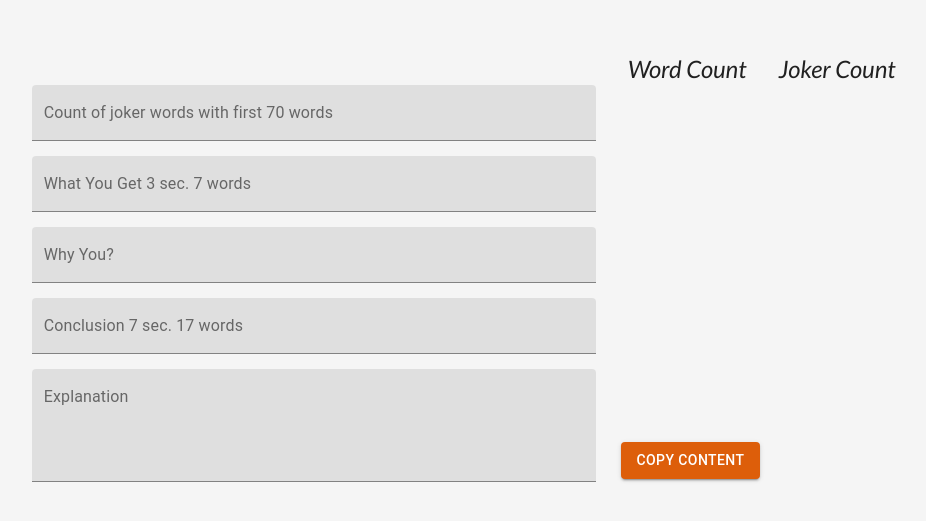
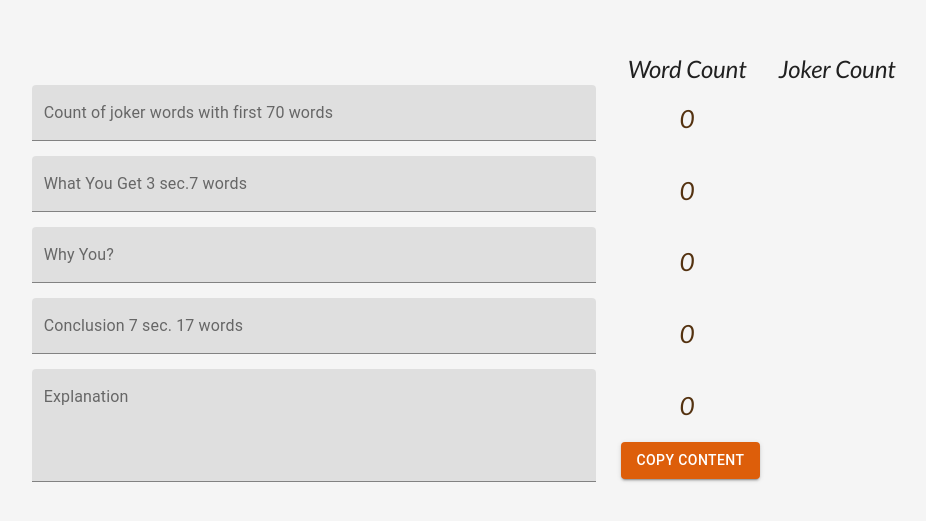
Before and after one commit to Shakib448/wordcount-avivson, a React (Create React App) app: page / in a window 1280 px wide. Shown: the part 109-630 px from the top of the page, without its empty margins (133-1059 px from the left). Built offline with nearby package versions, Linux system fonts and the light colour scheme.

Commit message:
WIP on Theme

```diff
--- a/src/components/Form/Form.js
+++ b/src/components/Form/Form.js
@@ -6,9 +6,11 @@ import {
   TextField,
   Typography,
   Button,
+  List,
+  ListItem,
 } from "@material-ui/core";
-import React from "react";
 import { makeStyles } from "@material-ui/core/styles";
+import { useState } from "react";
 
 const useStyles = makeStyles({
   root: {
@@ -29,10 +31,21 @@ const useStyles = makeStyles({
     top: 405,
     right: 270,
   },
+  countItems: {
+    fontSize: 25,
+    color: "#543210",
+    marginBottom: 20,
+  },
 });
 
 const Form = () => {
   const classes = useStyles();
+
+  const [joker, setJoker] = useState(0);
+  const [get, setGet] = useState(0);
+  const [why, setWhy] = useState(0);
+  const [conclusion, setConclusion] = useState(0);
+  const [explanation, setExplanation] = useState(0);
 
   return (
     <>
@@ -46,24 +59,28 @@ const Form = () => {
                   label="Count of joker words with first 70 words"
                   variant="filled"
                   className={classes.formControl}
+                  onChange={(e) => setJoker(e.target.value)}
                 />
                 <TextField
                   id="filled-basic"
-                  label="What You Get 3 sec. 7 words"
+                  label="What You Get 3 sec.7 words"
                   variant="filled"
                   className={classes.formControl}
+                  onChange={(e) => setGet(e.target.value)}
                 />
                 <TextField
                   id="filled-basic"
                   label="Why You?"
                   variant="filled"
                   className={classes.formControl}
+                  onChange={(e) => setWhy(e.target.value)}
                 />
                 <TextField
                   id="filled-basic"
                   label="Conclusion 7 sec. 17 words"
                   variant="filled"
                   className={classes.formControl}
+                  onChange={(e) => setConclusion(e.target.value)}
                 />
                 <TextField
                   label="Explanation"
@@ -72,6 +89,7 @@ const Form = () => {
                   rowsMax={8}
                   variant="filled"
                   className={classes.formControl}
+                  onChange={(e) => setExplanation(e.target.value)}
                 />
               </FormGroup>
             </Grid>
@@ -86,6 +104,25 @@ const Form = () => {
             >
               <Grid item>
                 <Typography variant="h5">Word Count</Typography>
+                <Grid container justify="center">
+                  <List>
+                    <ListItem className={classes.countItems}>
+                      {joker.length > 0 ? joker.length : 0}
+                    </ListItem>
+                    <ListItem className={classes.countItems}>
+                      {get.length > 0 ? joker.length : 0}
+                    </ListItem>
+                    <ListItem className={classes.countItems}>
+                      {why.length > 0 ? why.length : 0}
+                    </ListItem>
+                    <ListItem className={classes.countItems}>
+                      {conclusion.length > 0 ? conclusion.length : 0}
+                    </ListItem>
+                    <ListItem className={classes.countItems}>
+                      {explanation.length > 0 ? explanation.length : 0}
+                    </ListItem>
+                  </List>
+                </Grid>
               </Grid>
               <Grid item>
                 <Typography variant="h5">Joker Count</Typography>
```
